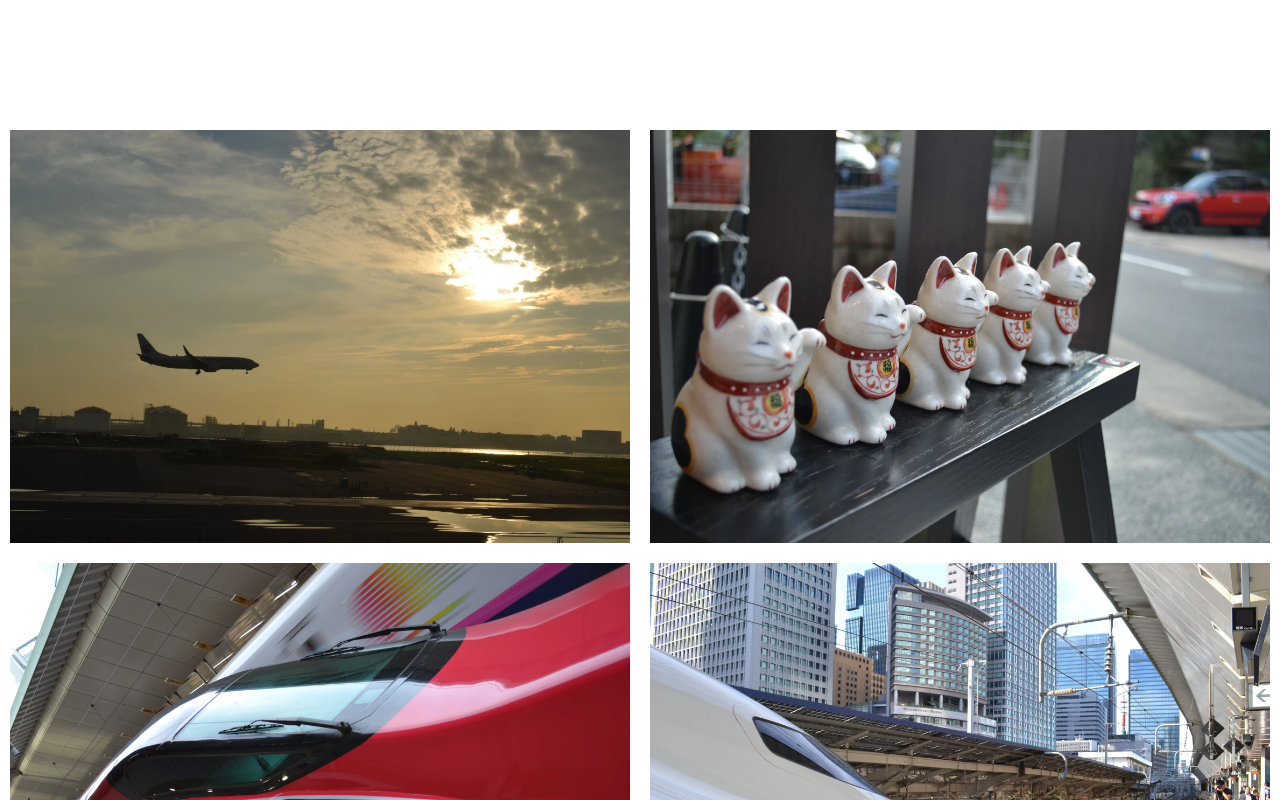
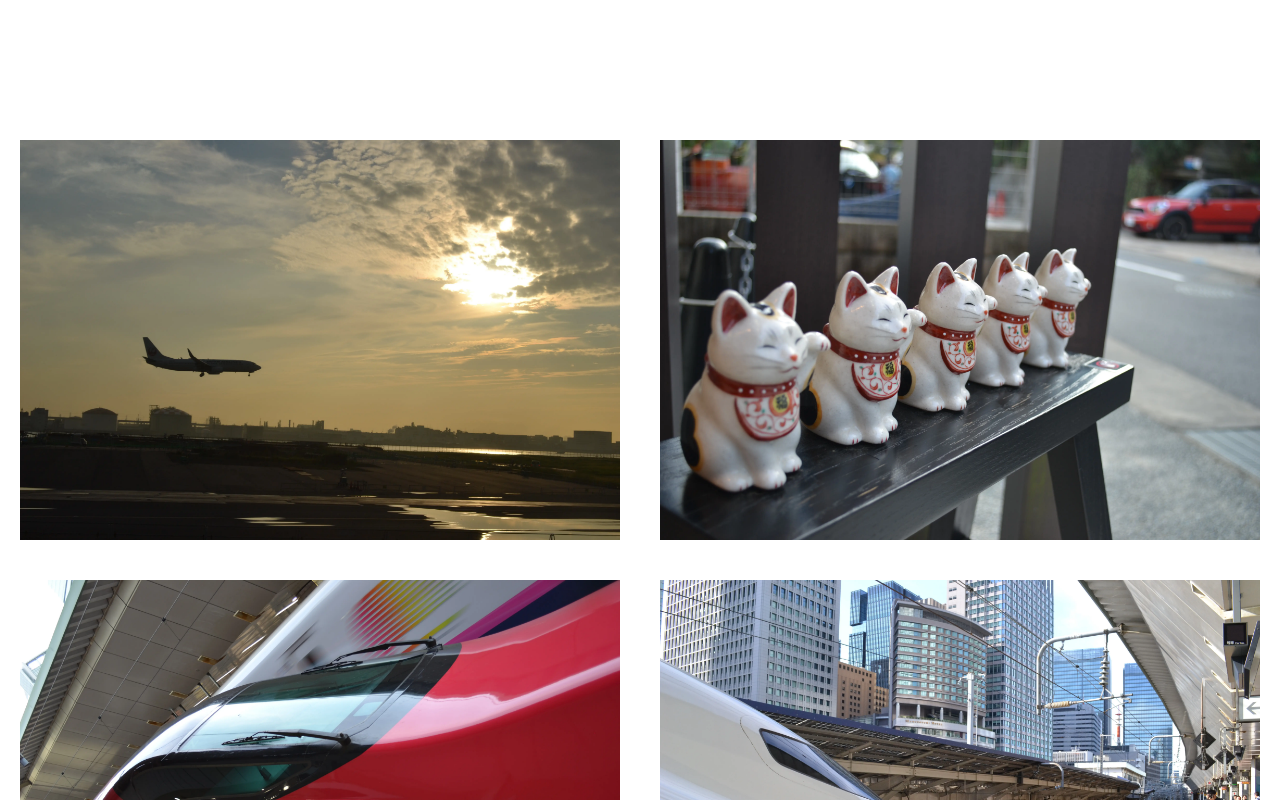
Before and after one commit to ryu-ton10/keiso_kouga_web, a React (Create React App) app: page / in a window 1280 px wide. Shown: the part 1180-1980 px from the top of the page. Built offline with nearby package versions, Linux system fonts and the light colour scheme.

Commit message:
adjust photo content

```diff
--- a/src/components/Gallery/index.css
+++ b/src/components/Gallery/index.css
@@ -1,6 +1,6 @@
 .gallery {
     position: relative;
-    padding: 0 0 100px 0;
+    padding: 0 0 150px 0;
 }
 
 .gallery p {
--- a/src/components/Gallery/index.tsx
+++ b/src/components/Gallery/index.tsx
@@ -14,7 +14,7 @@ type Props = {
 const Gallery: React.FC<Props> = (props) => {
 
     const { photos } = props;
-    const style = { padding: '10px 10px 10px 10px'};
+    const style = { padding: '20px 20px 20px 20px'};
 
     return (
         <div className="gallery">
```
